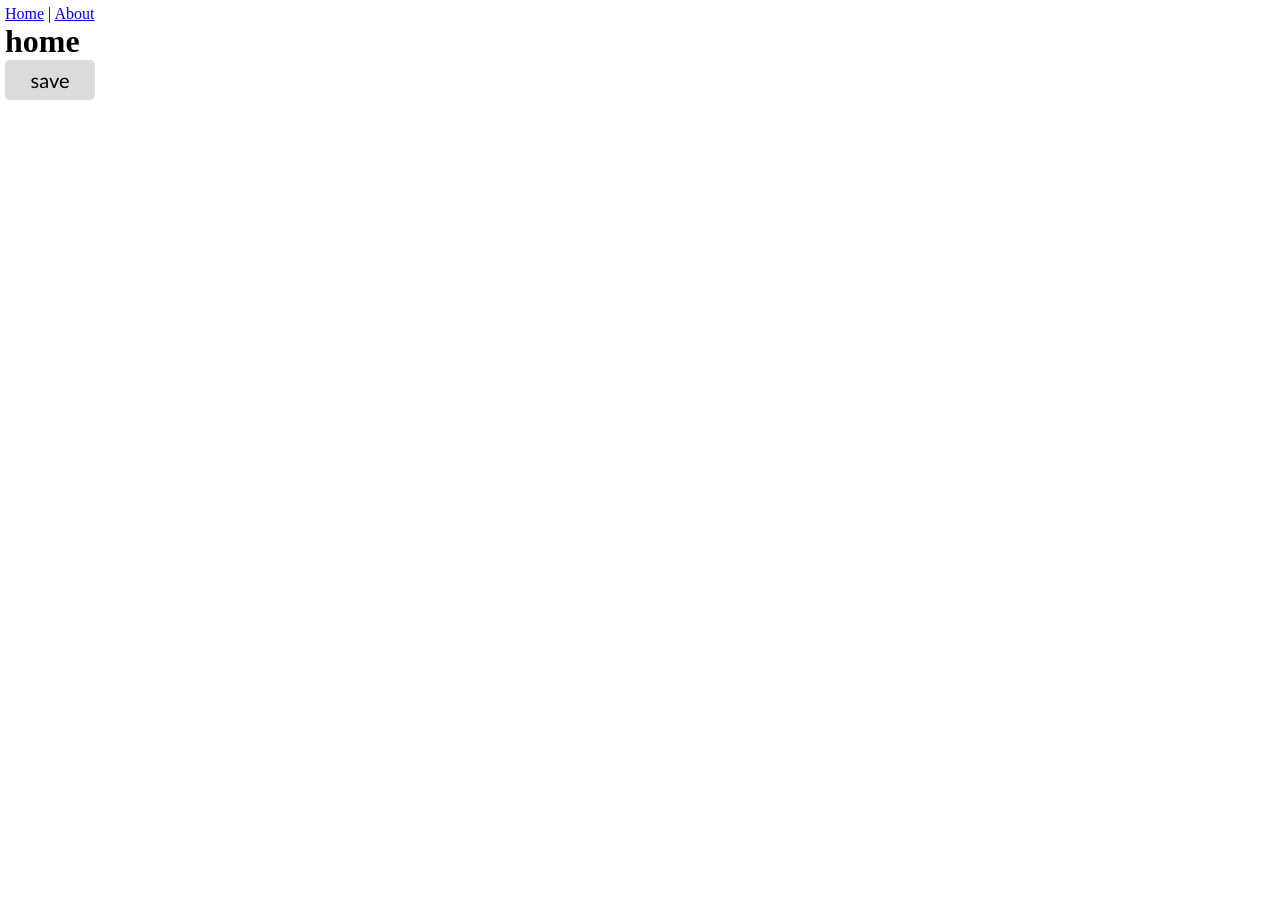
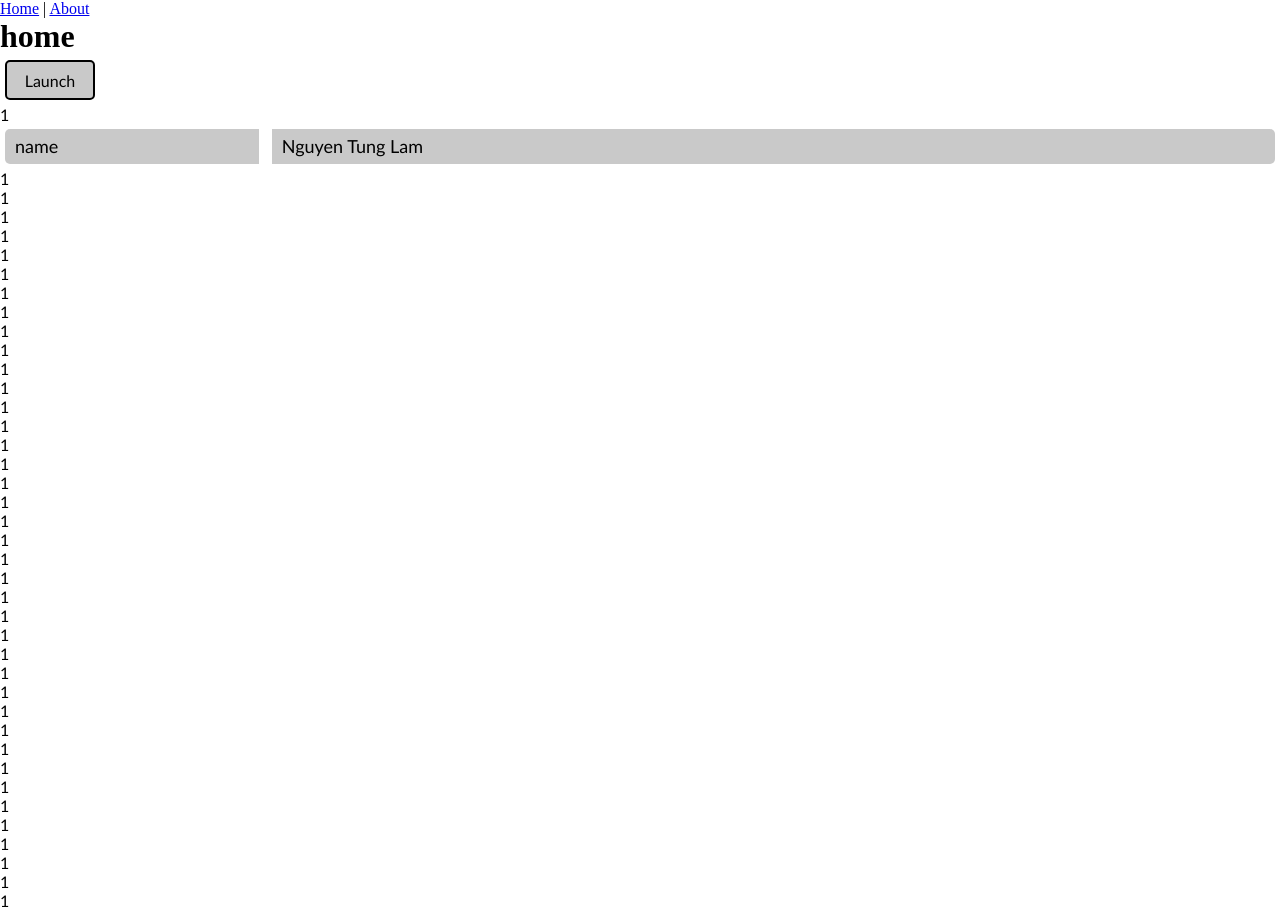
Before and after one commit to quanlichitieu/client, a Vue app: page / in a window 1280 px wide. Before the commit the page ends 800 px from the top, so only its background shows below. Built offline with nearby package versions, Linux system fonts and the light colour scheme; the HTML template or start-up script is replaced by a standard one.

Commit message:
components: button & modalbox

```diff
--- a/src/App.vue
+++ b/src/App.vue
@@ -1,5 +1,5 @@
 <template>
-    <div id="main">
+    <div id="main" :class="getTheme">
         <div id="nav">
             <router-link to="/">Home</router-link> |
             <router-link to="/about">About</router-link>
@@ -10,6 +10,17 @@
 
 <script>
 export default {
+    data() {
+        return {
+            theme: this.$store.state.general.theme,
+        }
+    },
+    computed: {
+        getTheme() {
+            return this.theme === 'light' ? 'light' : 'dark'
+        },
+
+    },
     mounted() {
         //local storage setup
         if (localStorage.getItem('theme') !== 'dark')
@@ -31,15 +42,42 @@ export default {
     box-sizing: border-box;
     transition: all 0.3s;
 }
+:root {
+    --l-background-1: #ffffff;
+    --l-background-2: #f7f7f7;
+    --l-background-3: #c9c9c9;
+    --l-background-4: #b5b5b5;
+    --l-text: #000000;
+    --l-line-1: #000000;
+    --l-line-2: #3d3d3d;
+    --d-background-1: #1a1a1a;
+    --d-background-2: #202020;
+    --d-background-3: #3d3d3d;
+    --d-background-4: #474747;
+    --d-text: #e8eaed;
+    --d-line-1: #e8eaed;
+    --d-line-2: #c4c4c4;
+}
 #main {
-    margin: 5px;
-    /* background-color: #212121; */
+    /* min-width: 1000px; */
+}
+#main.light {
+    background-color: #ffffff;
+}
+#main.dark {
+    background-color: #212121;
 }
 p {
-    font-size: 20px;
+    font-size: 16px;
     font-family: 'Trebuchet MS', sans-serif;
 }
-h3 {
+.light p {
+    color: var(--l-text);
+}
+.dark p {
+    color: var(--d-text);
+}
+h2 {
     font-family: Garamond, serif;
 }
 </style>
--- a/src/components/general/Button.vue
+++ b/src/components/general/Button.vue
@@ -1,5 +1,5 @@
 <template>
-    <button :class="getTheme">
+    <button :class="getTheme" :title="buttonText">
         <p v-show="!isLoading">{{ buttonText }}</p>
         <Loading v-show="isLoading" />
     </button>
@@ -27,7 +27,6 @@ export default {
         getTheme() {
             return this.theme === 'light' ? 'light' : 'dark'
         },
-
     },
 };
 </script>
@@ -38,16 +37,23 @@ button {
     width: 90px;
     height: 40px;
     border: none;
+    margin: 5px;
 }
 button:hover {
     cursor: pointer;
 }
 .light {
-    background-color: #dbdbdb;
-    color: #000000;
+    background-color: var(--l-background-3);
+    border: 2px solid var(--l-line-1);
+}
+.light:hover {
+    background-color: var(--l-background-4);
 }
 .dark {
-    background-color: #474747;
-    color: #e8eaed;
+    background-color: var(--d-background-3);
+    border: 2px solid var(--d-line-1);
+}
+.dark:hover {
+    background-color: var(--d-background-4);
 }
 </style>
--- /dev/null
+++ b/src/components/general/Keyval.vue
@@ -0,0 +1,73 @@
+<template>
+    <div :class="'keyval ' + getTheme">
+        <p class="key" :title="key">{{ key }}</p>
+        <p class="val" :title="val">{{ val }}</p>
+    </div>
+</template>
+
+<script>
+export default {
+    name: "Keyval",
+    data() {
+        return {
+            theme: this.$store.state.general.theme,
+            key: this.keyText,
+            val: this.valText,
+        };
+    },
+    props: {
+        keyText: String,
+        valText: String,
+        keyWidth: String,
+    },
+    computed: {
+        getTheme() {
+            return this.theme === "light" ? "light" : "dark";
+        },
+    },
+};
+</script>
+
+<style scoped>
+.keyval {
+    display: block;
+    height: 35px;
+    margin: 5px;
+}
+p {
+    line-height: 35px;
+    padding-left: 10px;
+    padding-right: 10px;
+    font-size: 18px;
+}
+.key {
+    border-top-left-radius: 5px;
+    border-bottom-left-radius: 5px;
+    width: 20%;
+    height: 100%;
+    display: inline-block;
+    overflow-y: hidden;
+    overflow-x: hidden;
+}
+.val {
+    border-top-right-radius: 5px;
+    border-bottom-right-radius: 5px;
+    width: 79%;
+    height: 100%;
+    float: right;
+    overflow-y: hidden;
+    overflow-x: hidden;
+}
+.light .key {
+    background-color: var(--l-background-3);
+}
+.light .val {
+    background-color: var(--l-background-3);
+}
+.dark .key {
+    background-color: var(--d-background-3);
+}
+.dark .val {
+    background-color: var(--d-background-3);
+}
+</style>
--- a/src/components/general/Loading.vue
+++ b/src/components/general/Loading.vue
@@ -2,7 +2,6 @@
     <div>
         <i :class="getTheme"></i>
     </div>
-
 </template>
 
 <script>
@@ -15,7 +14,9 @@ export default {
     },
     computed: {
         getTheme() {
-            return this.theme === 'light' ? ['fas', 'fa-cog', 'light'] : ['fas', 'fa-cog', 'dark']
+            return this.theme === "light"
+                ? ["fas", "fa-cog", "light"]
+                : ["fas", "fa-cog", "dark"];
         },
     },
 };
@@ -34,10 +35,9 @@ i {
     }
 }
 .light {
-    color: #000000;
+    color: var(--l-text);
 }
 .dark {
-    color: #e8eaed;
+    color: var(--d-text);
 }
-
 </style>
--- /dev/null
+++ b/src/components/general/ModalBox.vue
@@ -0,0 +1,160 @@
+<template>
+    <div :class="'modal-box ' + getTheme">
+        <div class="modal-content" :style="'width: ' + modalWidth + ';'">
+            <div class="modal-header">
+                <div class="title"></div>
+                <h2>{{ titleText }}</h2>
+                <i class="fas fa-times" @click="closeModal" title="close"></i>
+            </div>
+            <div class="modal-hr"></div>
+            <div class="modal-body">
+                <slot></slot>
+            </div>
+        </div>
+    </div>
+</template>
+
+<script>
+export default {
+    name: "ModalBox",
+    data() {
+        return {
+            theme: this.$store.state.general.theme,
+            titleText: this.title,
+        };
+    },
+    props: {
+        title: String,
+        isShow: Boolean,
+        modalWidth: String,
+    },
+    methods: {
+        closeModal: function () {
+            this.$emit("closeModal", false);
+        },
+    },
+    computed: {
+        getTheme() {
+            return this.theme === "light" ? "light" : "dark";
+        },
+    },
+    watch: {
+        isShow() {
+            const modal = this.$el;
+            console.log(modal);
+            if (this.isShow) modal.style.display = "block";
+            else modal.style.display = "none";
+        },
+    },
+};
+</script>
+
+<style scoped>
+.modal-box {
+    display: none;
+    position: fixed;
+    top: 0;
+    left: 0;
+    width: 100%;
+    height: 100%;
+    overflow: auto;
+    z-index: 1;
+}
+.light.modal-box {
+    background-color: rgb(0, 0, 0);
+    background-color: rgba(0, 0, 0, 0.4);
+}
+.dark.modal-box {
+    background-color: rgb(255, 255, 255);
+    background-color: rgba(255, 255, 255, 0.2);
+}
+.modal-content {
+    display: block;
+    position: relative;
+    width: fit-content;
+    height: fit-content;
+    border-radius: 5px;
+    margin: 50px auto auto;
+    padding: 10px;
+    -webkit-animation-name: animatetop;
+    -webkit-animation-duration: 0.2s;
+    animation-name: animate;
+    animation-duration: 0.2s;
+}
+@-webkit-keyframes animate {
+    from {
+        top: -300px;
+        opacity: 0;
+    }
+    to {
+        top: 0;
+        opacity: 1;
+    }
+}
+@keyframes animate {
+    from {
+        top: -300px;
+        opacity: 0;
+    }
+    to {
+        top: 0;
+        opacity: 1;
+    }
+}
+.modal-header {
+    position: relative;
+    width: 100%;
+    height: 30px;
+    margin-bottom: 5px;
+}
+.modal-header h2 {
+    width: 100%;
+    text-align: center;
+}
+.modal-header i {
+    position: absolute;
+    top: 0;
+    right: 0;
+    font-size: 18px;
+}
+.modal-header i:hover {
+    cursor: pointer;
+}
+.modal-hr {
+    width: 100%;
+    height: 1px;
+    border-bottom: 2px solid var(--l-line-2);
+}
+.modal-body {
+    margin-top: 10px;
+    width: 100%;
+    height: fit-content;
+}
+.light .modal-content {
+    background-color: var(--l-background-2);
+    border: 3px var(--l-line-1) solid;
+}
+.light .modal-header h2 {
+    color: var(--l-text);
+}
+.light .modal-header i {
+    color: var(--l-text);
+}
+.light .modal-hr {
+    color: var(--l-line-2);
+}
+
+.dark .modal-content {
+    background-color: var(--d-background-2);
+    border: 3px var(--d-line-1) solid;
+}
+.dark .modal-header h2 {
+    color: var(--d-text);
+}
+.dark .modal-header i {
+    color: var(--d-text);
+}
+.dark .modal-hr {
+    color: var(--d-line-2);
+}
+</style>
--- a/src/views/Home.vue
+++ b/src/views/Home.vue
@@ -1,26 +1,79 @@
 <template>
     <div class="home">
         <h1>home</h1>
-        <Button text="save" :isLoading="isLoading" @click="isLoading = !isLoading"/>
+        <Button text="Launch" :isLoading="isLoading" @click="this.isLoading = !this.isLoading" @closeModal="this.isLoading = false"/>
+        <p>1</p>
+        <Keyval keyText="name" valText="Nguyen Tung Lam" keyWidth="70px" />
+        <p>1</p>
+        <p>1</p>
+        <p>1</p>
+        <p>1</p>
+        <p>1</p>
+        <p>1</p>
+        <p>1</p>
+        <p>1</p>
+        <p>1</p>
+        <p>1</p>
+        <p>1</p>
+        <p>1</p>
+        <p>1</p>
+        <p>1</p>
+        <p>1</p>
+        <p>1</p>
+        <p>1</p>
+        <p>1</p>
+        <p>1</p>
+        <p>1</p>
+        <p>1</p>
+        <p>1</p>
+        <p>1</p>
+        <p>1</p>
+        <p>1</p>
+        <p>1</p>
+        <p>1</p>
+        <p>1</p>
+        <p>1</p>
+        <p>1</p>
+        <p>1</p>
+        <p>1</p>
+        <p>1</p>
+        <p>1</p>
+        <p>1</p>
+        <p>1</p>
+        <p>1</p>
+        <p>1</p>
+        <p>1</p>
+
+        <ModalBox title="Model box" :isShow="isLoading" @closeModal="isLoading = !isLoading" modalWidth="80%">
+            <Keyval keyText="name" valText="Nguyen Tung Lam" />
+            <Keyval keyText="age" valText="18" />
+            <Keyval keyText="email" valText="abc@gmail.com" />
+            <div>
+                <Button text="Cancel" />
+                <Button text="Save" />
+            </div>
+        </ModalBox>
     </div>
 </template>
 
 <script>
-import Button from '../components/general/Button'
+import Button from "../components/general/Button";
+import Keyval from "../components/general/Keyval";
+import ModalBox from "../components/general/ModalBox.vue";
 
 export default {
     name: "Home",
     data() {
         return {
             isLoading: false,
-        }
+        };
     },
-    method: {
-
+    method: {},
+    components: {
+        Button,
+        Keyval,
+        ModalBox,
     },
-    components: {
-        Button
-    }
 };
 </script>
 <style scoped>
```
